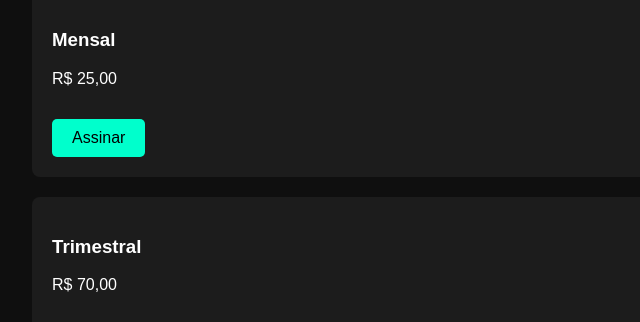
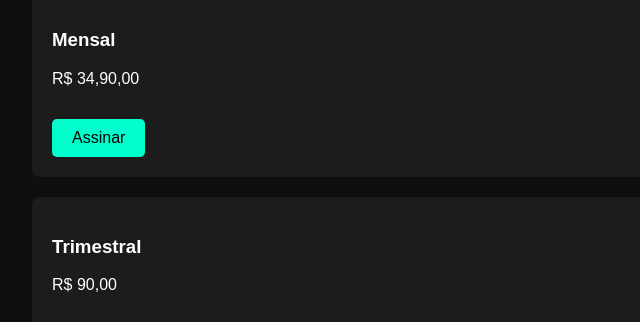
Before and after one commit to ivan-streaming/ivan-streaming, a plain HTML site: page index.html in a window 1280 px wide. Shown: the part 596-918 px from the top of the page, 208-848 px from the left. Drawn offline with Linux system fonts and the light colour scheme.

Commit message:
Update index.html

```diff
--- a/index.html
+++ b/index.html
@@ -26,12 +26,12 @@
         <h2>Planos Disponíveis</h2>
         <div class="plano">
             <h3>Mensal</h3>
-            <p>R$ 25,00</p>
+            <p>R$ 34,90,00</p>
             <a href="https://wa.me/5589994582664" class="btn">Assinar</a>
         </div>
         <div class="plano">
             <h3>Trimestral</h3>
-            <p>R$ 70,00</p>
+            <p>R$ 90,00</p>
             <a href="https://wa.me/5589994582664" class="btn">Assinar</a>
         </div>
         <div class="plano">
```
